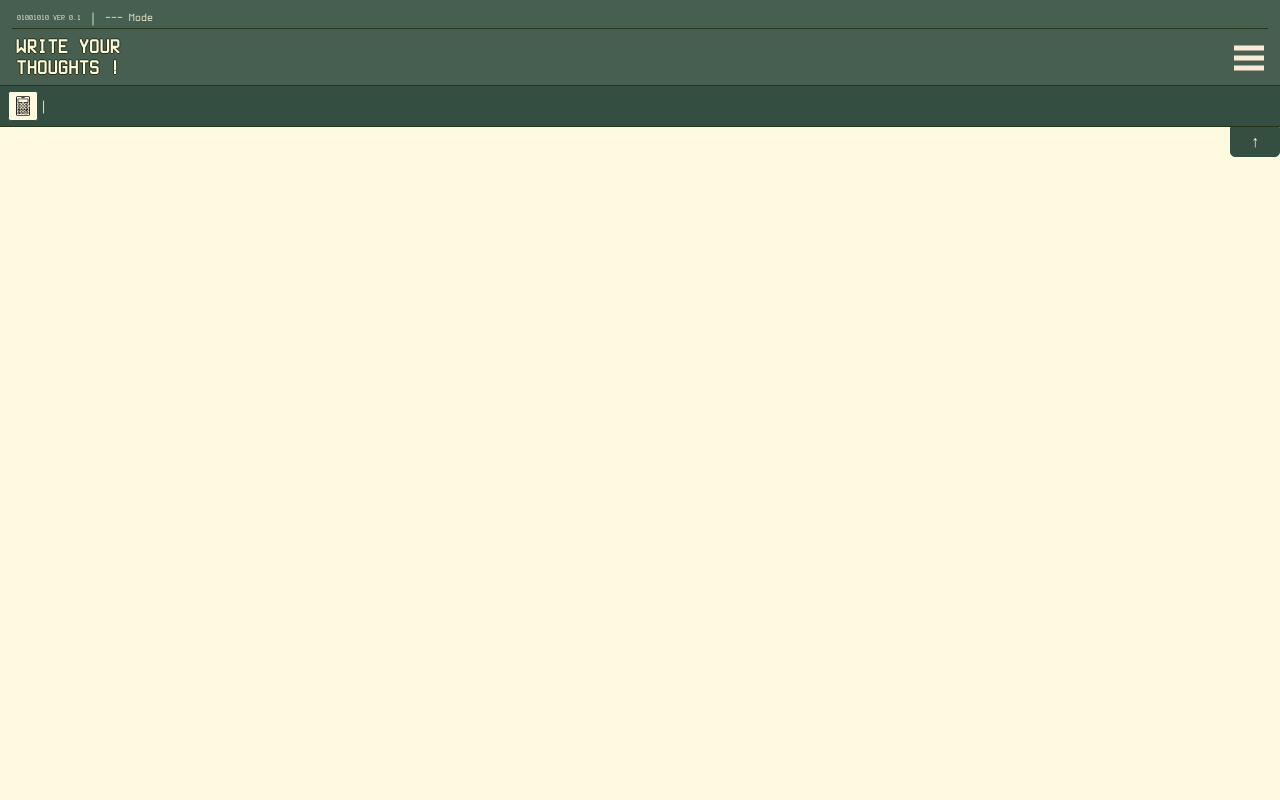
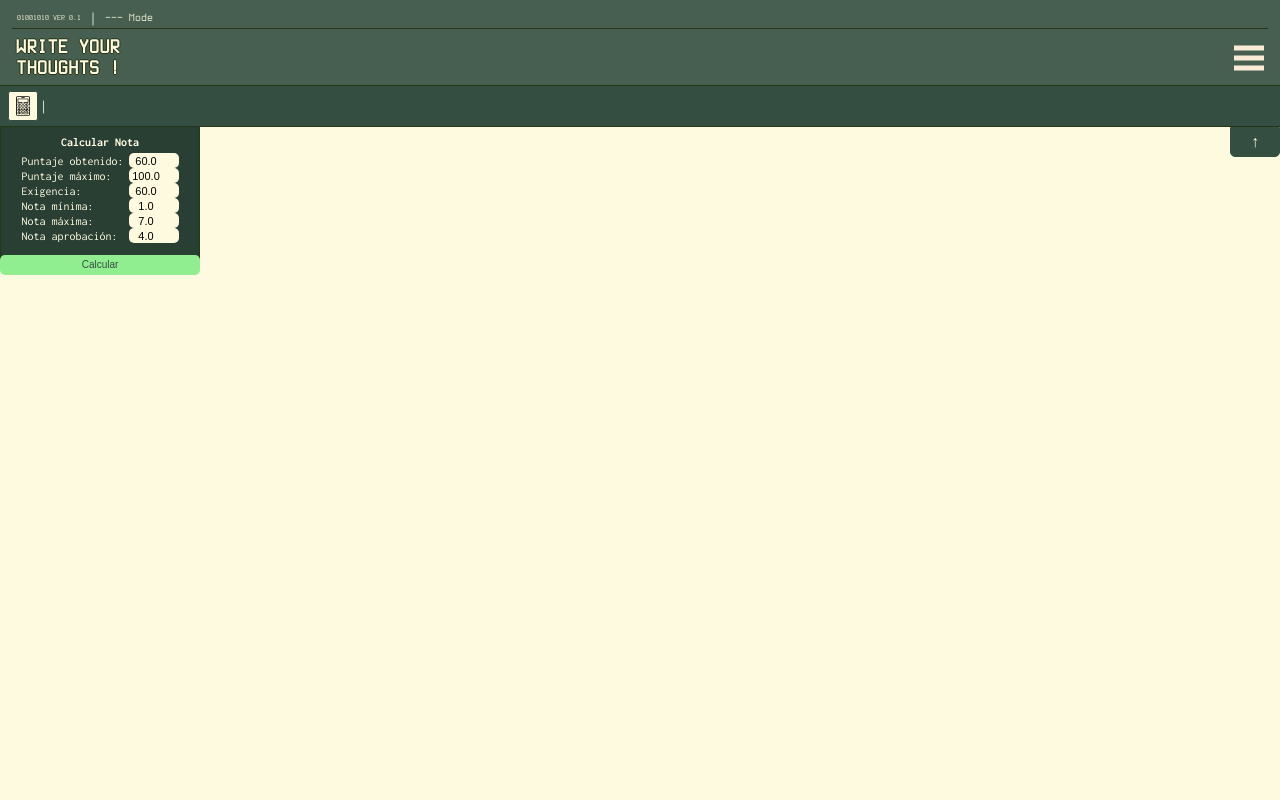
Before and after one commit to IDJoshy/Student-Buddy, a website: page index.html in a window 1280 px wide. Shown: the top 800 px of the page. Drawn offline with nearby package versions, Linux system fonts and the light colour scheme.

Commit message:
Main (Added Grade Calculator logic)

```diff
--- a/index.html
+++ b/index.html
@@ -17,6 +17,9 @@
     <link rel="preconnect" href="https://fonts.googleapis.com">
     <link rel="preconnect" href="https://fonts.gstatic.com" crossorigin>
     <link href="https://fonts.googleapis.com/css2?family=Inconsolata:wght@200..900&display=swap" rel="stylesheet">
+
+    <!-- Toastify -->
+    <link rel="stylesheet" type="text/css" href="https://cdn.jsdelivr.net/npm/toastify-js/src/toastify.min.css">
 
 </head>
 <body>
@@ -130,9 +133,7 @@
     <!-- Content Panel -->
     <section id="main-panel" class="main display-flex--column">
 
-        <div id="grade-calculator" class="container container--flex-100vh grades">
-
-
+        <div id="grade-scale" class="container container--flex-100vh">
 
         </div>
 
@@ -182,6 +183,41 @@
             <img class="calculator__icon" src="./assets/image/button/hist.png" alt="Calculator History Button">
             <img class="calculator__icon calculator__icon--hidden" src="./assets/image/button/calc.png" alt="Calculator Go-Back From History Button">
         </button>
+
+    </div>
+
+    <div id="grade-tool" class="grade">
+
+        <div class="grade__section grade__section--grade display-flex--column">
+
+            <strong class="grade__text grade__text--header">Calcular Nota</strong>
+
+            <div class="grade__table display-flex--row">
+                <div class="display-flex--column grade__table--left">
+                    <p class="grade__text grade__text--left">Puntaje obtenido:</p>
+                    <p class="grade__text grade__text--left">Puntaje máximo:</p>
+                    <p class="grade__text grade__text--left">Exigencia:</p>
+                    <p class="grade__text grade__text--left">Nota mínima:</p>
+                    <p class="grade__text grade__text--left">Nota máxima:</p>
+                    <p class="grade__text grade__text--left">Nota aprobación:</p>
+                </div>
+                <div class="display-flex--column grade__table--right">
+                    <input class="grade__input" type="number" value="60.0" id="grade-tool-p">
+                    <input class="grade__input" type="number" value="100.0" id="grade-tool-pmax">
+                    <input class="grade__input" type="number" value="60.0" id="grade-tool-e">
+                    <input class="grade__input" type="number" value="1.0" id="grade-tool-nmin">
+                    <input class="grade__input" type="number" value="7.0" id="grade-tool-nmax">
+                    <input class="grade__input" type="number" value="4.0" id="grade-tool-napr">
+                </div>
+            </div>
+
+            <button id="grade-tool-button" class="grade__button" onclick="GetGrade()">Calcular</button>
+
+        </div>
+
+        <div class="grade__section grade__section--history grade--hidden">
+
+        </div>
 
     </div>
 
@@ -266,6 +302,9 @@
 
     </footer>
 
+    <!-- Toastify -->
+    <script type="text/javascript" src="https://cdn.jsdelivr.net/npm/toastify-js"></script>
+    <!-- Script -->
     <script src="./javascript/main.js"></script>
 
 </body>
--- a/javascript/main.js
+++ b/javascript/main.js
@@ -407,3 +407,44 @@ function RenderTool(type)
     break;
   }
 }
+
+//Grades
+
+function GetGrade()
+{
+  let nmax = parseInt(document.getElementById("grade-tool-nmax").value);
+  let nmin = parseInt(document.getElementById("grade-tool-nmin").value);
+  let napr = parseInt(document.getElementById("grade-tool-napr").value);
+  let e = parseInt(document.getElementById("grade-tool-e").value);
+  let p = parseInt(document.getElementById("grade-tool-p").value);
+  let pmax = parseInt(document.getElementById("grade-tool-pmax").value);
+
+  Toastify({
+    text: `Grade: ${CalculateGrades(nmax, nmin, napr, e, p, pmax)}`,
+    duration: 3000,
+    gravity: "top",
+    position: "right",
+    stopOnFocus: true,
+    style: {
+      background: "linear-gradient(to right, #00b09b, #96c93d)",
+    },
+  }).showToast();
+}
+
+function CalculateGrades(nmax, nmin, napr, e, p, pmax)
+{
+  let e_normal = (e / 100);
+  let e_confirm = (e_normal * pmax);
+
+  if(p < e_confirm)
+  {
+    return (grade = (napr - nmin) * (p / (e_normal * pmax)) + nmin) * 100/100;
+  }
+  else if(p >= e_confirm)
+  {
+    return (grade = (nmax - napr) * ( (p - e_confirm) / (pmax * (1 - e_normal)) ) + napr) * 100/100;
+  }
+
+}
+
+console.log("tu nota es: " + CalculateGrades(7.0, 1.0, 4.0, 60.0, 100.0, 100.0));
--- /dev/null
+++ b/scss/components/_grade.scss
@@ -0,0 +1,89 @@
+.grade
+{
+    position: fixed;
+    z-index: 4;
+    top: 125px;
+    width: fit-content;
+    height: fit-content;
+
+    &__section
+    {
+        width: 200px;
+        height: 150px;
+        background-color: darken($color-olive, 5%);
+        border: 1px solid $color-pine;
+        border-radius: 0 0 10px 10px;
+        //overflow: hidden;
+        gap: 5px;
+
+        padding: 10px;
+        justify-content: start;
+    }
+
+    &__input
+    {
+        width: 50px;
+        height: 15px;
+
+        border: none;
+        border-radius: 5px;
+        background-color: $color-cream;
+        text-align: center;
+
+        font-size: 11px;
+    }
+
+    &__table
+    {
+        gap: 5px;
+
+        &--left
+        {
+            gap: 3px;
+        }
+    }
+
+    &__text
+    {
+        color: $color-cream;
+        font-size: 12px;
+
+        &--title
+        {
+            font-weight: 600;
+        }
+
+        &--left
+        {
+            align-self: start;
+        }
+    }
+
+    &__button
+    {
+        position: absolute;
+        bottom: 0px;
+        width: 100%;
+
+        background-color: lightgreen;
+        color: $color-olive;
+        font-size: 10px;
+        padding: 5px;
+        border: none;
+        border-radius: 5px;
+        cursor: pointer;
+        text-align: center;
+        transition: background-color 0.15s, color 0.2s;
+
+        &:hover
+        {
+            background-color: darken($color-olive, 5%);
+            color: lightgreen;
+        }
+    }
+
+    &--hidden
+    {
+        display: none;
+    }
+}
--- a/scss/style.scss
+++ b/scss/style.scss
@@ -10,5 +10,6 @@
 @import "../scss/components/_toolbar";
 @import "../scss/components/_footer";
 @import "../scss/components/_calculator";
+@import "../scss/components/_grade";
 
 //Layout
```
Also changed, not shown: css/style.css, 1 other file.
